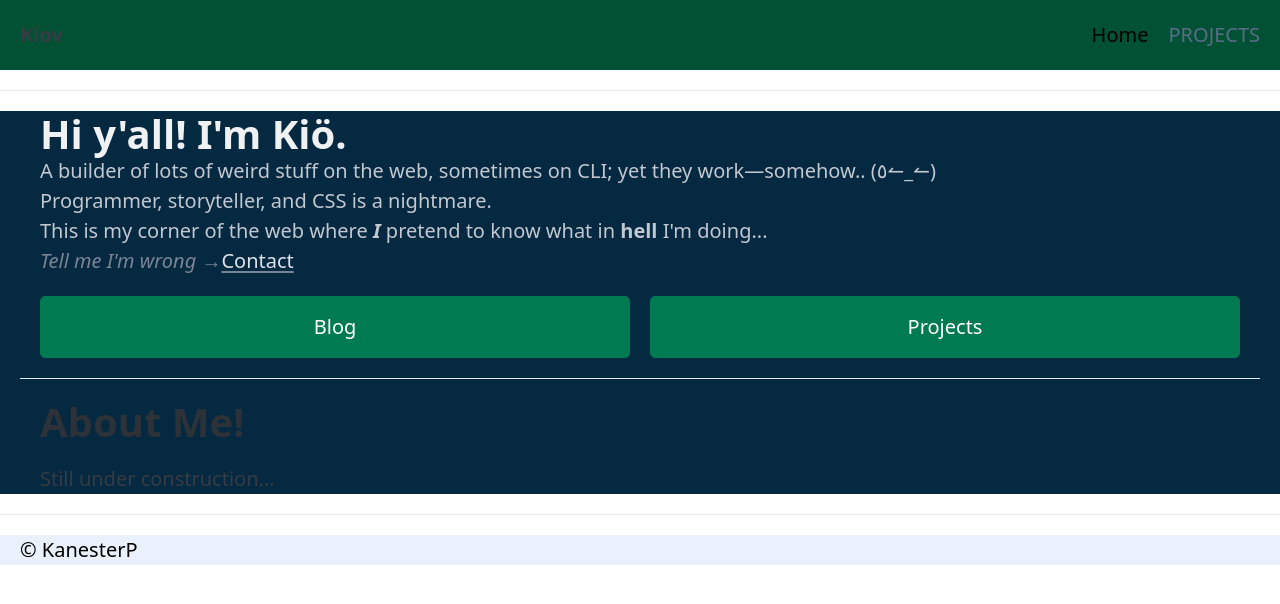
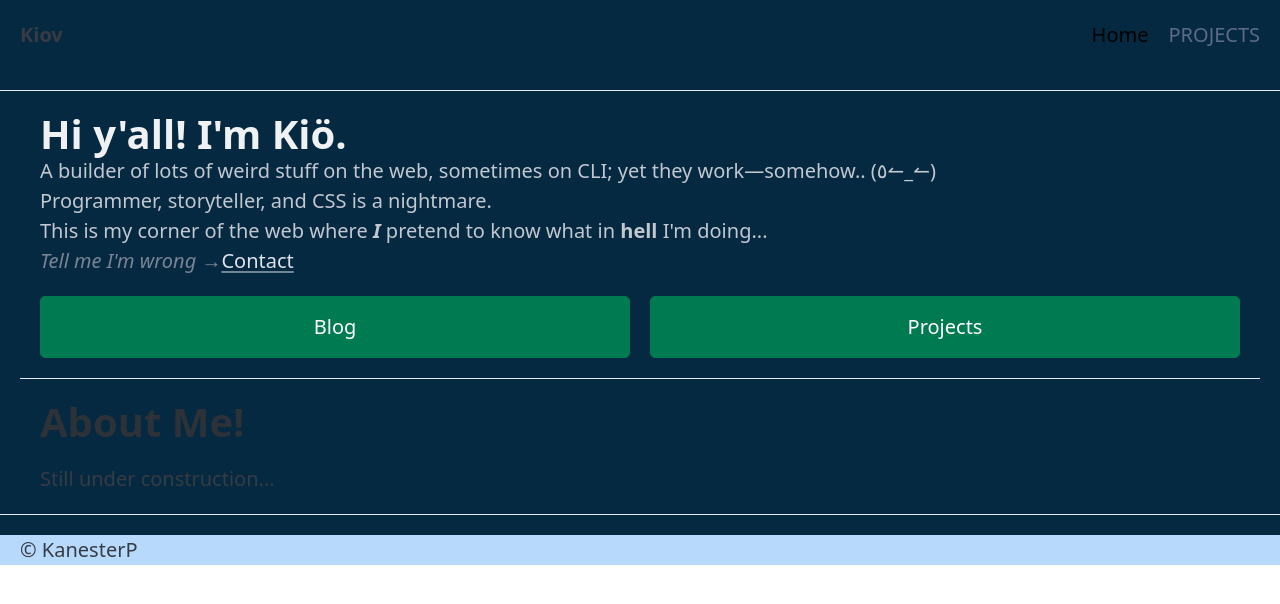
Before and after one commit to Kanester/portfolio, a SvelteKit app: page / in a window 1280 px wide. Shown: the top 604 px of the page. Built offline with nearby package versions, Linux system fonts and the light colour scheme.

Commit message:
--no-message

```diff
--- a/src/routes/+layout.svelte
+++ b/src/routes/+layout.svelte
@@ -9,7 +9,7 @@
   $: current = $page.url.pathname.replace(/^\/portfolio/, "").replace(/\/$/, "") || "/";
 </script>
 
-<header class="container-fluid pico-background-jade-700">
+<header class="container-fluid">
   <div class="desktop-nav">
     <DesktopNav {base} {current} {links}/>
   </div>
@@ -20,10 +20,10 @@
 
 <hr/>
 
-<main class="container-fluid pico-background-azure-850">
+<main class="container-fluid">
   <slot></slot>
 </main>
 
 <hr/>
 
-<footer class="container-fluid pico-background-azure-50">&copy; KanesterP</footer>
+<footer class="container-fluid">&copy; KanesterP</footer>
--- a/src/styles/global.scss
+++ b/src/styles/global.scss
@@ -19,6 +19,14 @@
 @use '@picocss/pico/scss/settings' as settings;
 @use 'sass:map';
 @use 'sass:meta';
+
+body {
+	background-color: #052940;
+}
+
+footer {
+  background-color: #B7D9FC;
+}
 
 .desktop-nav {
 	display: block;
```
